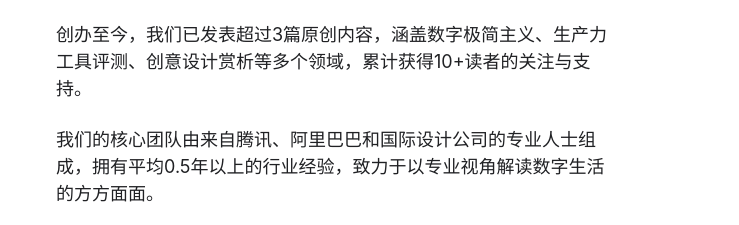
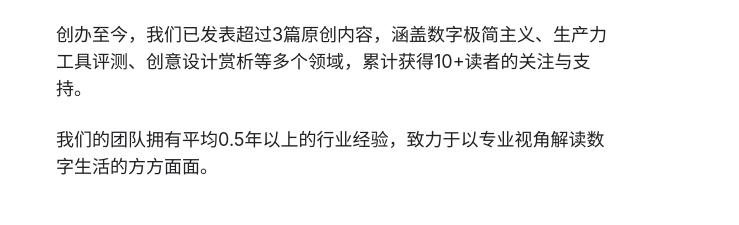
Before and after one commit to Yuanyuan5510/wang.station_Introduction, a website built with webpack: page index.html in a window 1280 px wide. Shown: the part 948-1173 px from the top of the page, 0-739 px from the left. Built offline with nearby package versions, Linux system fonts and the light colour scheme.

Commit message:
更新 index.html
使其内容更准确

```diff
--- a/index.html
+++ b/index.html
@@ -191,7 +191,7 @@
           <p>Wang.station 是一个专注于数字生活、科技趋势与创意设计的微信公众号。我们相信技术应该服务于生活，而非相反。</p>
           <p>通过深度文章、实用指南和视觉故事，我们帮助读者在快速变化的数字世界中找到平衡与灵感。我们的使命是连接技术与人文，展示如何用智慧和美感塑造更好的数字生活。</p>
           <p>创办至今，我们已发表超过3篇原创内容，涵盖数字极简主义、生产力工具评测、创意设计赏析等多个领域，累计获得10+读者的关注与支持。</p>
-          <p>我们的核心团队由来自腾讯、阿里巴巴和国际设计公司的专业人士组成，拥有平均0.5年以上的行业经验，致力于以专业视角解读数字生活的方方面面。</p>
+          <p>我们的团队拥有平均0.5年以上的行业经验，致力于以专业视角解读数字生活的方方面面。</p>
           <div class="features-list">
             <div class="feature-item">
               <div class="feature-icon">✦</div>
```
